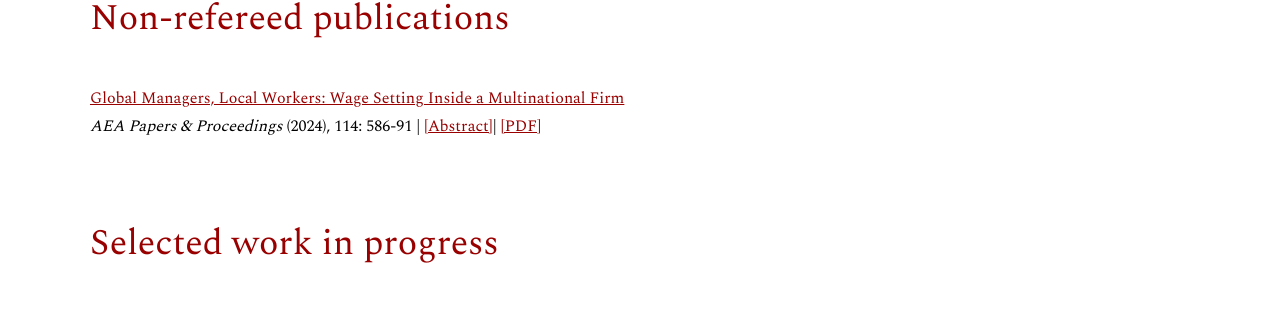
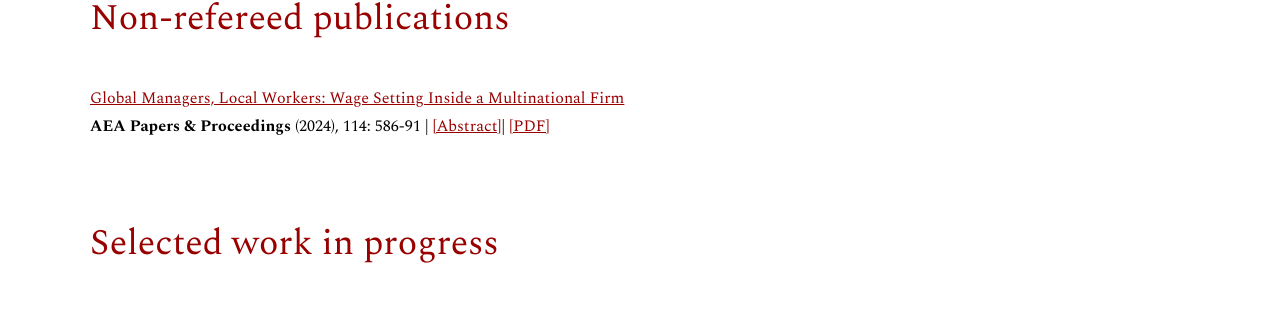
Before and after one commit to virginiaminni/virginiaminni.github.io, a Jekyll site: the page built from research.md, in a window 1280 px wide. Shown: the part 1415-1724 px from the top of the page. Built offline with Jekyll 4.4.1, drawn with Linux system fonts in a browser that asks for light colours.

Commit message:
Update research.md

```diff
--- a/research.md
+++ b/research.md
@@ -64,9 +64,8 @@ Coverage:  <a href="https://voxdev.org/topic/institutions-political-economy/who-
 <br>
 
 ## Non-refereed publications
-
 <a href="/assets/files/Minni Global Managers P&P.pdf" target="_blank" rel="noopener noreferrer">Global Managers, Local Workers: Wage Setting Inside a Multinational Firm</a> <br>
-*AEA Papers & Proceedings* (2024), 114: 586-91 | <a href="#" class="toggle-abstract" data-target="abstract-5"  style="text-decoration: underline; color: #990000;">[Abstract]</a>| <a href="/assets/files/Minni Global Managers P&P.pdf" target="_blank" rel="noopener noreferrer">[PDF]</a>
+**AEA Papers & Proceedings** (2024), 114: 586-91 | <a href="#" class="toggle-abstract" data-target="abstract-5"  style="text-decoration: underline; color: #990000;">[Abstract]</a>| <a href="/assets/files/Minni Global Managers P&P.pdf" target="_blank" rel="noopener noreferrer">[PDF]</a>
 
 <div id="abstract-5" style="display: none; margin-top: 10px;">
 <em>Abstract:</em> How are wages set within a multinational firm? Combining cross-country data on wages and labor regulations with personnel records of a large multinational firm, I find that wage setting depends on the rank of the employee in the firm hierarchy. For managers, wages are set by the headquarters regardless of local labor market conditions. For factory workers, wages are adjusted according to country-specific wages and labor regulations. These results suggest that the multinational's internal labor market shields managers against changes in external market conditions, while the firm adapts to local labor markets for factory workers.
```
